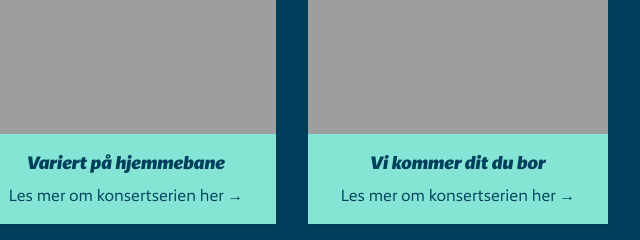
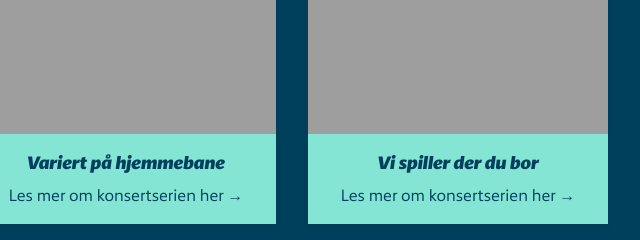
Before and after one commit to AMarlonG/kork, a plain HTML site: page index.html in a window 1280 px wide. Shown: the part 1060-1300 px from the top of the page, 514-1154 px from the left. Drawn offline with Linux system fonts and the light colour scheme.

Commit message:
Change text from 'Vi kommer dit du bor' to 'Vi spiller der du bor'
🤖 Generated with [Claude Code](https://claude.ai/code)

Co-Authored-By: Claude <noreply@anthropic.com>

```diff
--- a/index.html
+++ b/index.html
@@ -45,7 +45,7 @@
                             <!-- Orchestra in nature - replace with actual video URL -->
                         </video>
                     </div>
-                    <p class="card-subtitle">Vi kommer dit du bor</p>
+                    <p class="card-subtitle">Vi spiller der du bor</p>
                     <p class="read-more">Les mer om konsertserien her →</p>
                 </div>
             </div>
```
